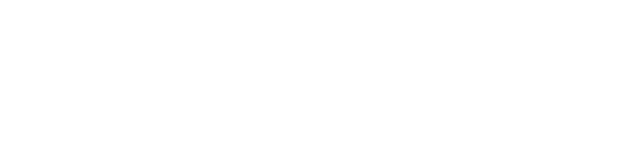
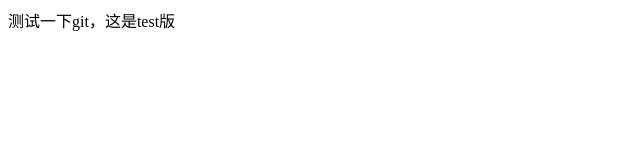
Before and after one commit to Rui9700K/js-primary, a plain HTML site: page js-primary/gitTEST.html in a window 1280 px wide. Shown: the whole page, without its empty margins (0-640 px from the left). Drawn offline with Linux system fonts and the light colour scheme.

Commit message:
测试一下git，这是test版 2022.3.16

```diff
--- a/js-primary/gitTEST.html
+++ b/js-primary/gitTEST.html
@@ -13,6 +13,7 @@
         <link rel="stylesheet" href="">
     </head>
     <body>
+        <a>测试一下git，这是test版</a>
         <!--[if lt IE 7]>
             <p class="browsehappy">You are using an <strong>outdated</strong> browser. Please <a href="#">upgrade your browser</a> to improve your experience.</p>
         <![endif]-->
```
